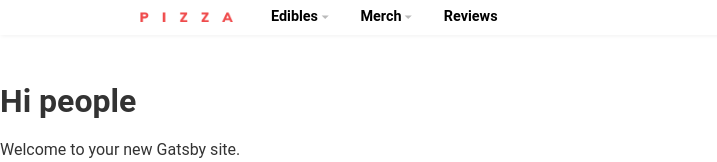
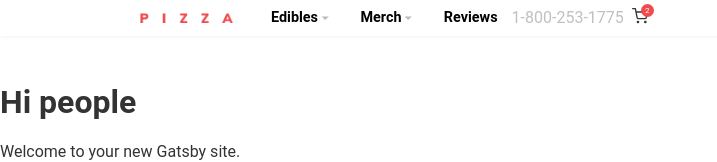
Before and after one commit to alarivan/pizza, a Gatsby site: page / in a window 1280 px wide. Shown: the top 162 px of the page, without its empty margins (0-717 px from the left). Built offline with nearby package versions, Linux system fonts and the light colour scheme; Gatsby itself is replaced by a stand-in of ours.

Commit message:
Add SecondaryMenu to header

```diff
--- /dev/null
+++ b/src/components/Header/SecondaryMenu.tsx
@@ -0,0 +1,47 @@
+import React from "react"
+import styled from "styled-components"
+import { FiShoppingCart } from "react-icons/fi"
+
+const SMenu = styled.div`
+  display: flex;
+  align-items: center;
+`
+
+const Phone = styled.div`
+  color: #c0c0c0;
+  margin-right: 0.5rem;
+`
+
+const Cart = styled.div`
+  position: relative;
+`
+
+const CartCount = styled.span`
+  width: 13px;
+  height: 13px;
+  line-height: 13px;
+  font-size: 8px;
+  text-align: center;
+  border-radius: 50%;
+  color: #fff;
+  background-color: #ef4b4c;
+  position: absolute;
+  right: -6px;
+  top: -4px;
+`
+
+interface Props {}
+
+const SecondaryMenu: React.FC<Props> = () => {
+  return (
+    <SMenu>
+      <Phone>1-800-253-1775</Phone>
+      <Cart>
+        <FiShoppingCart />
+        <CartCount>2</CartCount>
+      </Cart>
+    </SMenu>
+  )
+}
+
+export default SecondaryMenu
--- a/src/components/header.tsx
+++ b/src/components/header.tsx
@@ -4,6 +4,7 @@ import styled from "styled-components"
 import { Container } from "./styled/common"
 import Logo from "./Header/Logo"
 import MainMenu from "./Header/MainMenu"
+import SecondaryMenu from './Header/SecondaryMenu'
 
 const SHeader = styled.header`
   background: #fff;
@@ -30,6 +31,7 @@ const Header: React.FC = () => (
         <Logo />
       </HeaderLink>
       <MainMenu />
+      <SecondaryMenu />
     </HeaderContainer>
   </SHeader>
 )
```
